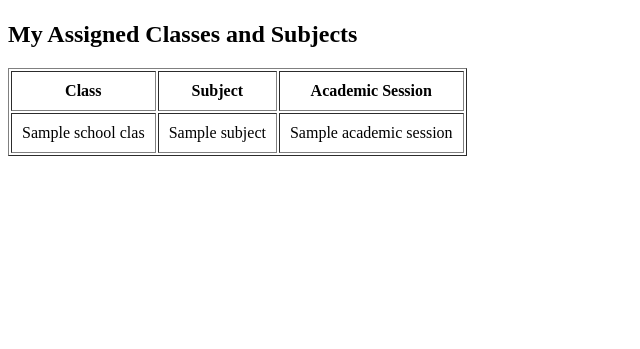
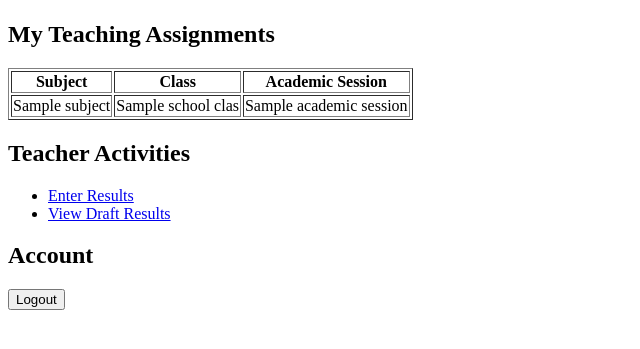
Before and after one commit to creatorMujih/School_Management_System, a Django app: template accounts/templates/accounts/teacher_dashboard.html in a window 1280 px wide. Shown: the part 97-446 px from the top of the page, without its empty margins (0-640 px from the left). Run offline with Django 5.2, Linux system fonts and the light colour scheme; the template is opened without the code that fills it: most values are stand-ins (such as "Sample title", 1, 10 or a date in 2020).

Commit message:
teacher dashboard

```diff
--- a/accounts/templates/accounts/teacher_dashboard.html
+++ b/accounts/templates/accounts/teacher_dashboard.html
@@ -10,31 +10,51 @@
 
     <p>Welcome, {{ request.user.username }}.</p>
 
-    <h2>My Assigned Classes and Subjects</h2>
+    <h2>My Teaching Assignments</h2>
 
     {% if assignments %}
-        <table border="1" cellpadding="10">
+        <table border="1">
             <thead>
                 <tr>
+                    <th>Subject</th>
                     <th>Class</th>
-                    <th>Subject</th>
                     <th>Academic Session</th>
                 </tr>
             </thead>
-
             <tbody>
                 {% for assignment in assignments %}
                     <tr>
+                        <td>{{ assignment.subject.name }}</td>
                         <td>{{ assignment.school_class.name }}</td>
-                        <td>{{ assignment.subject.name }}</td>
                         <td>{{ assignment.academic_session.name }}</td>
                     </tr>
                 {% endfor %}
             </tbody>
         </table>
     {% else %}
-        <p>You currently have no active class or subject assignments.</p>
+        <p>You currently have no active teaching assignments.</p>
     {% endif %}
 
+    <h2>Teacher Activities</h2>
+
+    <ul>
+        <li>
+            <a href="{% url 'teacher_result_entry' %}">
+                Enter Results
+            </a>
+        </li>
+        <li>
+            <a href="{% url 'teacher_draft_results' %}">
+                View Draft Results
+            </a>
+        </li>
+    </ul>
+
+    <h2>Account</h2>
+
+    <form method="post" action="{% url 'logout' %}">
+        {% csrf_token %}
+        <button type="submit">Logout</button>
+    </form>
 </body>
 </html>
--- a/accounts/views.py
+++ b/accounts/views.py
@@ -5,7 +5,7 @@ from django.contrib import messages
 from django.core.exceptions import PermissionDenied, ValidationError
 from django.shortcuts import render, redirect, get_object_or_404
 from .forms import AdmissionApplicationForm, TeacherResultEntryForm, ComponentScoreEntryForm
-from .services import create_admission_application, create_draft_result, get_teacher_draft_results, update_draft_result, publish_result
+from .services import create_admission_application, create_draft_result, get_teacher_draft_results, update_draft_result, publish_result, get_teacher_assignments
 from django.utils.http import url_has_allowed_host_and_scheme
 
 
```
Also changed, not shown: accounts/templates/accounts/teacher_result_entry.html (+10 -0 lines).
